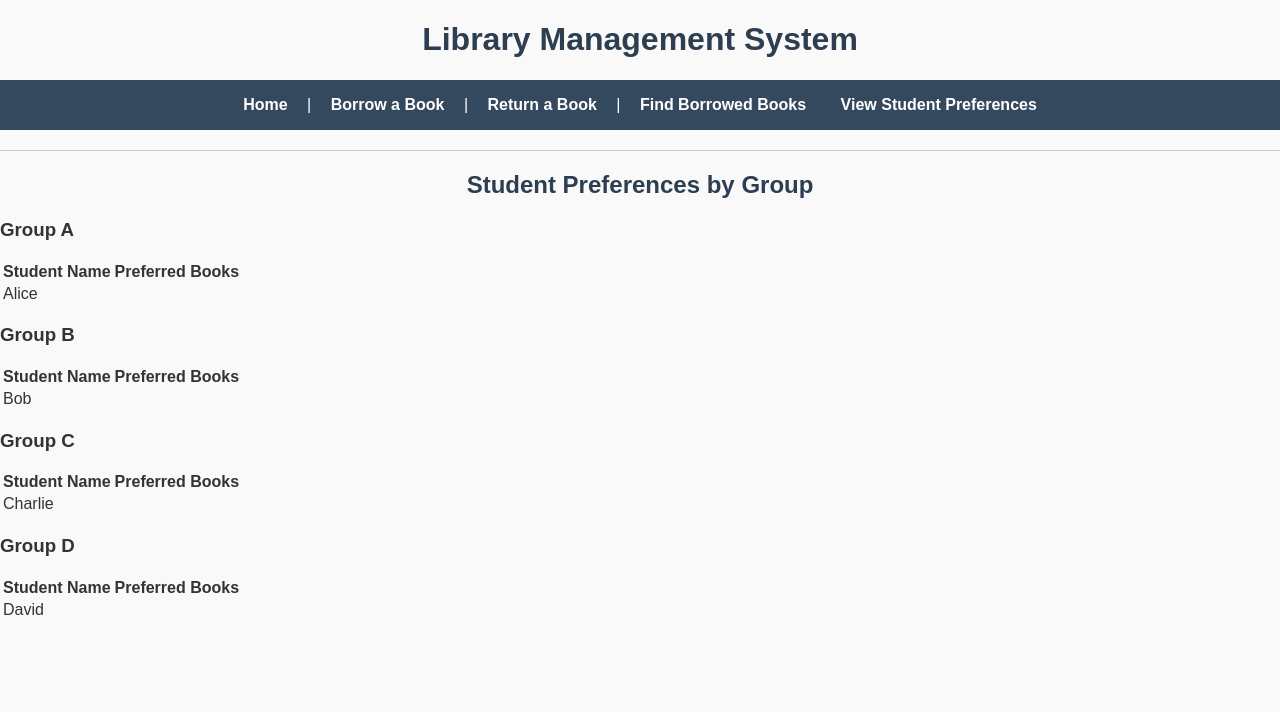
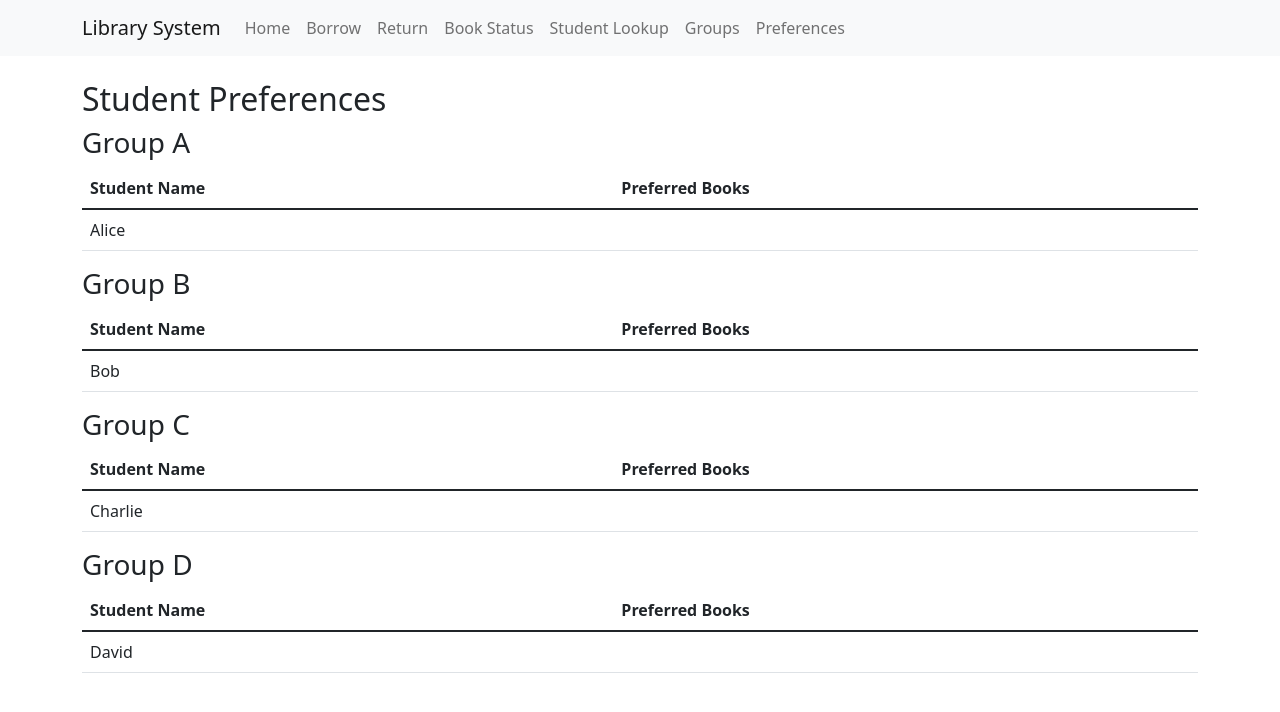
Before and after one commit to stanleyreubens/cosc531-library-system, a Flask app: page /preferences in a window 1280 px wide. Shown: the top 712 px of the page. Run offline with Flask 3, Linux system fonts and the light colour scheme.

Commit message:
Fix templates and database initialization

```diff
--- a/templates/base.html
+++ b/templates/base.html
@@ -3,28 +3,59 @@
 <head>
     <meta charset="UTF-8">
     <meta name="viewport" content="width=device-width, initial-scale=1.0">
-    <title>Library Management</title>
-    <link rel="stylesheet" href="{{ url_for('static', filename='styles.css') }}">
+    <title>Library Management System</title>
+    <link href="https://cdn.jsdelivr.net/npm/bootstrap@5.1.3/dist/css/bootstrap.min.css" rel="stylesheet">
 </head>
 <body>
-    <h1>Library Management System</h1>
-    <nav>
-        <a href="{{ url_for('index') }}">Home</a> |
-        <a href="{{ url_for('borrow') }}">Borrow a Book</a> |
-        <a href="{{ url_for('return_book') }}">Return a Book</a> |
-        <a href="{{ url_for('find') }}">Find Borrowed Books</a>
-        <a class="nav-link" href="{{ url_for('view_preferences') }}">View Student Preferences</a>
+    <nav class="navbar navbar-expand-lg navbar-light bg-light">
+        <div class="container">
+            <a class="navbar-brand" href="{{ url_for('index') }}">Library System</a>
+            <button class="navbar-toggler" type="button" data-bs-toggle="collapse" data-bs-target="#navbarNav">
+                <span class="navbar-toggler-icon"></span>
+            </button>
+            <div class="collapse navbar-collapse" id="navbarNav">
+                <ul class="navbar-nav">
+                    <li class="nav-item">
+                        <a class="nav-link" href="{{ url_for('index') }}">Home</a>
+                    </li>
+                    <li class="nav-item">
+                        <a class="nav-link" href="{{ url_for('borrow') }}">Borrow</a>
+                    </li>
+                    <li class="nav-item">
+                        <a class="nav-link" href="{{ url_for('return_book') }}">Return</a>
+                    </li>
+                    <li class="nav-item">
+                        <a class="nav-link" href="{{ url_for('book_status') }}">Book Status</a>
+                    </li>
+                    <li class="nav-item">
+                        <a class="nav-link" href="{{ url_for('student_lookup') }}">Student Lookup</a>
+                    </li>
+                    <li class="nav-item">
+                        <a class="nav-link" href="{{ url_for('group_view') }}">Groups</a>
+                    </li>
+                    <li class="nav-item">
+                        <a class="nav-link" href="{{ url_for('preferences') }}">Preferences</a>
+                    </li>
+                </ul>
+            </div>
+        </div>
     </nav>
-    <hr>
+
+    <div class="container mt-4">
         {% with messages = get_flashed_messages() %}
             {% if messages %}
-        <ul>
                 {% for message in messages %}
-          <li>{{ message }}</li>
+                    <div class="alert alert-info alert-dismissible fade show">
+                        {{ message }}
+                        <button type="button" class="btn-close" data-bs-dismiss="alert"></button>
+                    </div>
                 {% endfor %}
-        </ul>
             {% endif %}
         {% endwith %}
+
         {% block content %}{% endblock %}
+    </div>
+
+    <script src="https://cdn.jsdelivr.net/npm/bootstrap@5.1.3/dist/js/bootstrap.bundle.min.js"></script>
 </body>
 </html>
--- a/templates/preferences.html
+++ b/templates/preferences.html
@@ -1,9 +1,10 @@
 {% extends "base.html" %}
 {% block content %}
-<h2>Student Preferences by Group</h2>
+<h2>Student Preferences</h2>
 
 {% for group in ['A', 'B', 'C', 'D'] %}
     <h3>Group {{ group }}</h3>
+    <div class="table-responsive">
         <table class="table">
             <thead>
                 <tr>
@@ -16,7 +17,7 @@
                 <tr>
                     <td>{{ student }}</td>
                     <td>
-                    <ul>
+                        <ul class="list-unstyled">
                         {% for book in info.preferred_books %}
                             <li>{{ book }}</li>
                         {% endfor %}
@@ -26,5 +27,6 @@
                 {% endfor %}
             </tbody>
         </table>
+    </div>
 {% endfor %}
 {% endblock %}
```
Lines whose indentation alone changed are shown as unchanged.
